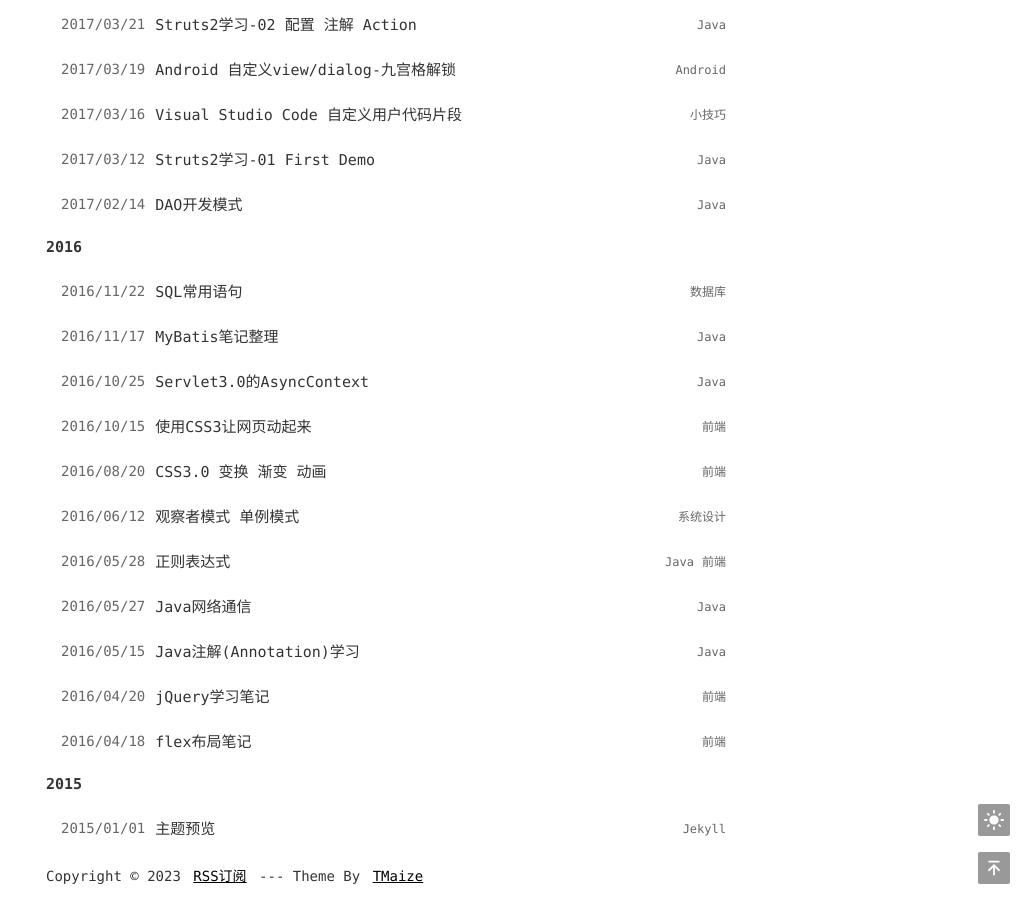
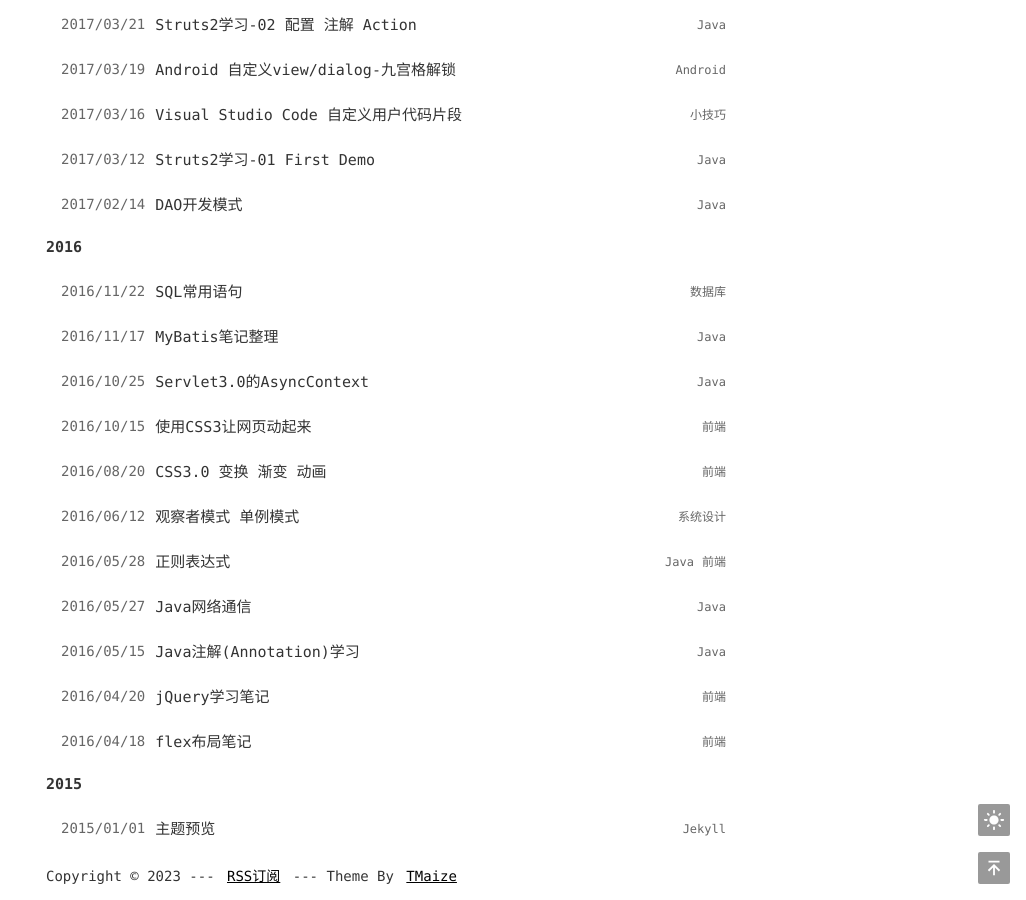
Before and after one commit to nksmiles/nksmiles.github.io, a Jekyll site: the page built from index.html, in a window 1280 px wide and 900 px high, scrolled down 5136 px. Shown: the whole window, without its empty margins (254-1280 px from the left). Built offline with Jekyll 4.4.1, drawn with Linux system fonts in a browser that asks for light colours.

Commit message:
Update footer.html

```diff
--- a/_includes/footer.html
+++ b/_includes/footer.html
@@ -1,5 +1,5 @@
 <footer class="footer">
-  <span>{{ site.footerText }}</span>
+  <span>{{ site.footerText }} --- </span>
   <a href="{{ site.baseurl }}/static/xml/rss.xml">RSS订阅</a>
   {%- comment %} 请保留主题来源，么么哒~ {% endcomment %}
   <span> --- Theme By</span>
```
